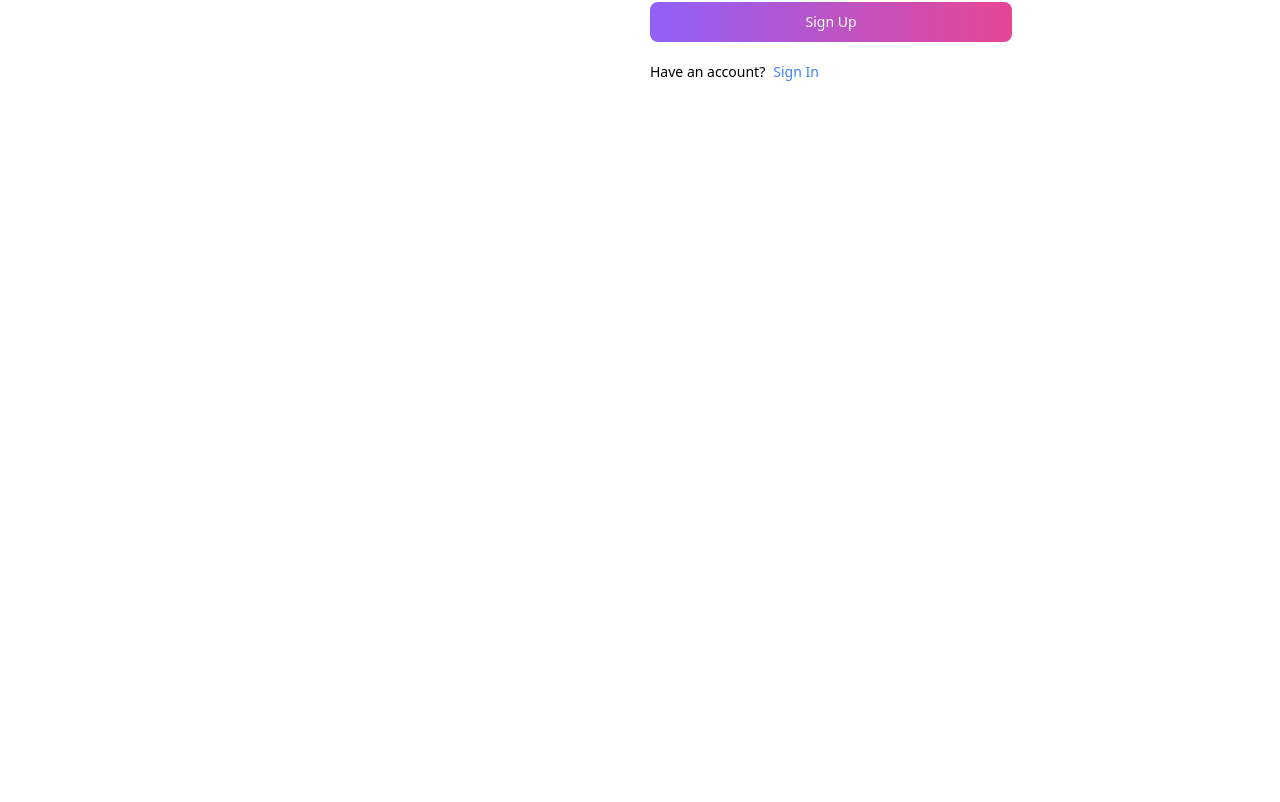
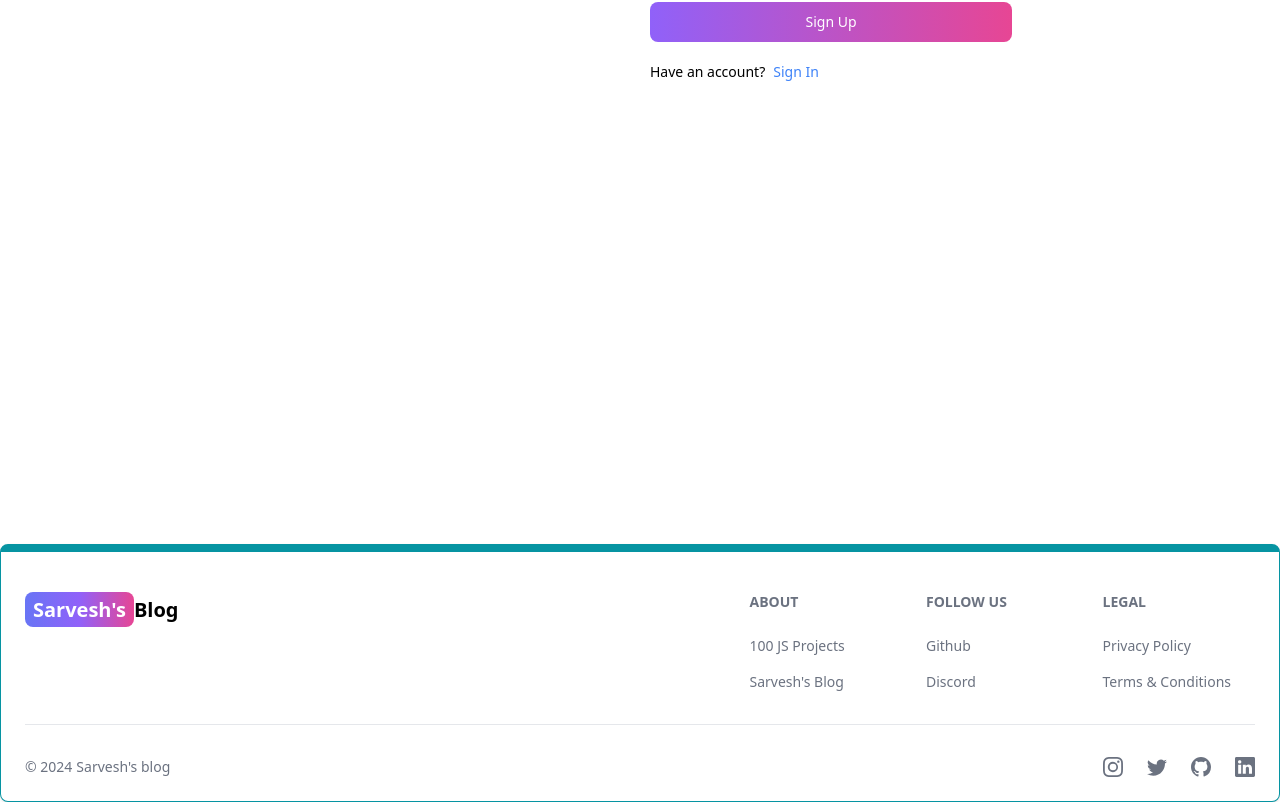
Before and after one commit to sarvesh1710/mern-blog, a React (Vite) app in the folder client/: page /sign-up in a window 1280 px wide. Shown: the part 400-1202 px from the top of the page. Before the commit the page ends 944 px from the top, so only its background shows below. Built offline with nearby package versions, Linux system fonts and the light colour scheme.

Commit message:
create and add Signup and Footer component

```diff
--- a/client/src/App.jsx
+++ b/client/src/App.jsx
@@ -6,6 +6,7 @@
 import Dashboard from "./pages/Dashboard";
 import Projects from "./pages/Projects";
 import Header from "./components/Header";
+import Footer from "./components/Footer";
 
 export default function App() {
   return (
@@ -19,6 +20,7 @@
         <Route path="/dashboard" element={<Dashboard />} />
         <Route path="/projects" element={<Projects />} />
       </Routes>
+      <Footer/>
     </BrowserRouter>
   );
 }
--- /dev/null
+++ b/client/src/components/Footer.jsx
@@ -0,0 +1,67 @@
+import { Footer } from "flowbite-react";
+import { Link } from "react-router-dom";
+import {BsTwitter,BsInstagram,BsGithub,BsLinkedin} from 'react-icons/bs'
+export default function FooterCom() {
+  return (
+    <Footer container className="border border-t-8 border-teal-500">
+      <div className="w-full max-w-7xl mx-auto">
+        <div className="grid w-full justify-between sm:flex md:grid-cols-1">
+          <div className="mt-5">
+            <Link
+              to="/"
+              className="self-center whitespace-nowrap text-lg sm:text-xl font-semibold dark:text-white"
+            >
+              <span className="px-2 py-1 bg-gradient-to-r from-indigo-500 via-purple-500 to-pink-500 rounded-lg text-white">
+                Sarvesh's
+              </span>
+              Blog
+            </Link>
+          </div>
+          <div className="grid grid-cols-2 gap-8 mt-4 sm:grid-cols-3 sm:gap-6">
+            <div>
+              <Footer.Title title="About" />
+              <Footer.LinkGroup col>
+                <Footer.Link href="#">100 JS Projects</Footer.Link>
+                <Footer.Link href="/about">Sarvesh's Blog</Footer.Link>
+              </Footer.LinkGroup>
+            </div>
+            <div>
+              <Footer.Title title="Follow us" />
+              <Footer.LinkGroup col>
+                <Footer.Link
+                  href="https://github.com/sarvesh1710"
+                  target="_blank"
+                  rel="noopener noreferrer"
+                >
+                  Github
+                </Footer.Link>
+                <Footer.Link href="#">Discord</Footer.Link>
+              </Footer.LinkGroup>
+            </div>
+            <div>
+              <Footer.Title title="Legal" />
+              <Footer.LinkGroup col>
+                <Footer.Link href="#">Privacy Policy</Footer.Link>
+                <Footer.Link href="#">Terms & Conditions</Footer.Link>
+              </Footer.LinkGroup>
+            </div>
+          </div>
+        </div>
+        <Footer.Divider />
+        <div className="w-ful sm:flex sm:items-center sm:justify-between">
+          <Footer.Copyright
+            href="#"
+            by="Sarvesh's blog"
+            year={new Date().getFullYear()}
+          />
+          <div className="flex gap-6 sm:mt-0 mt-4 sm:justify-center">
+            <Footer.Icon href="https://www.instagram.com/sarvesh.__xd/" icon={BsInstagram}/>
+            <Footer.Icon href="https://x.com/sarvesh__xd" icon={BsTwitter}/>
+            <Footer.Icon href="https://github.com/sarvesh1710" icon={BsGithub}/>
+            <Footer.Icon href="https://www.linkedin.com/in/sarvesh-pawaskar/" icon={BsLinkedin}/>
+          </div>
+        </div>
+      </div>
+    </Footer>
+  );
+}
--- a/client/src/pages/Signup.jsx
+++ b/client/src/pages/Signup.jsx
@@ -1,8 +1,41 @@
-import { Button, Label, TextInput } from "flowbite-react";
-import React from "react";
-import { Link } from "react-router-dom";
+import { Alert, Button, Label, Spinner, TextInput } from "flowbite-react";
+import React, { useState } from "react";
+import { Link, useNavigate } from "react-router-dom";
 
 export default function Signup() {
+  const [formData, setFormData] = useState({});
+  const [errorMessage, setErrorMessage] = useState(null);
+  const [loading, setLoading] = useState(false);
+  const navigate = useNavigate();
+  const handleChange = (e) => {
+    setFormData({ ...formData, [e.target.id]: e.target.value.trim() });
+  };
+  const handleSubmit = async (e) => {
+    e.preventDefault();
+    if (!formData.username || !formData.email || !formData.password) {
+      return setErrorMessage("Please fill out all fields.");
+    }
+    try {
+      setLoading(true);
+      setErrorMessage(null);
+      const res = await fetch("/api/auth/signup", {
+        method: "POST",
+        headers: { "Content-Type": "application/json" },
+        body: JSON.stringify(formData),
+      });
+      const data = await res.json();
+      if (data.success === false) {
+        return setErrorMessage(data.message);
+      }
+      setLoading(false);
+      if (res.ok) {
+        navigate("/sign-in");
+      }
+    } catch (error) {
+      setErrorMessage(error.message);
+      setLoading(false);
+    }
+  };
   return (
     <div className="min-h-screen mt-20 ">
       <div className="flex p-3 max-w-3xl mx-auto flex-col md:flex-row md:items-center gap-5">
@@ -21,29 +54,60 @@
         </div>
         {/* right */}
         <div className="flex-1">
-          <form className="flex flex-col gap-4">
+          <form className="flex flex-col gap-4" onSubmit={handleSubmit}>
             <div>
               <Label value="Your username" />
-              <TextInput type="text" placeholder="Username" id="username" />
+              <TextInput
+                type="text"
+                placeholder="Username"
+                id="username"
+                onChange={handleChange}
+              />
             </div>
             <div>
               <Label value="Your email" />
-              <TextInput type="text" placeholder="name@company.com" id="email " />
+              <TextInput
+                type="email"
+                placeholder="name@company.com"
+                id="email"
+                onChange={handleChange}
+              />
             </div>
             <div>
               <Label value="Your password" />
-              <TextInput type="text" placeholder="Password" id="password" />
+              <TextInput
+                type="password"
+                placeholder="Password"
+                id="password"
+                onChange={handleChange}
+              />
             </div>
-            <Button gradientDuoTone='purpleToPink'>
-              Sign Up
+            <Button
+              gradientDuoTone="purpleToPink"
+              type="submit"
+              disabled={loading}
+            >
+              {loading ? (
+                <>
+                  <Spinner size="sm" />
+                  <span className="pl-3">Loading...</span>
+                </>
+              ) : (
+                "Sign Up"
+              )}
             </Button>
           </form>
           <div className="flex gap-2 text-sm mt-5">
             <span>Have an account?</span>
-            <Link to='/sign-in' className="text-blue-500">
+            <Link to="/sign-in" className="text-blue-500">
               Sign In
             </Link>
           </div>
+          {errorMessage && (
+            <Alert className="mt-5" color="failure">
+              {errorMessage}
+            </Alert>
+          )}
         </div>
       </div>
     </div>
--- a/client/vite.config.js
+++ b/client/vite.config.js
@@ -1,7 +1,15 @@
-import { defineConfig } from 'vite'
-import react from '@vitejs/plugin-react-swc'
+import { defineConfig } from 'vite';
+import react from '@vitejs/plugin-react-swc';
 
 // https://vitejs.dev/config/
 export default defineConfig({
+  server: {
+    proxy: {
+      '/api': {
+        target: 'http://localhost:3000',
+        secure: false,
+      },
+    },
+  },
   plugins: [react()],
-})
+});
```
